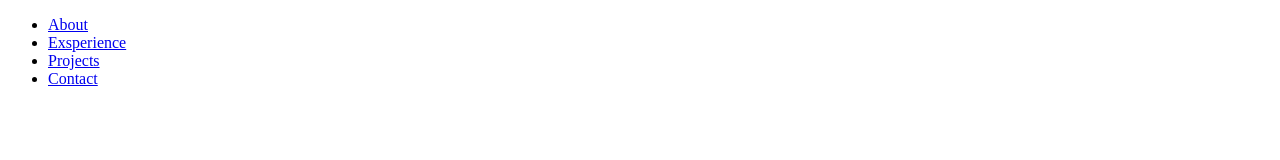
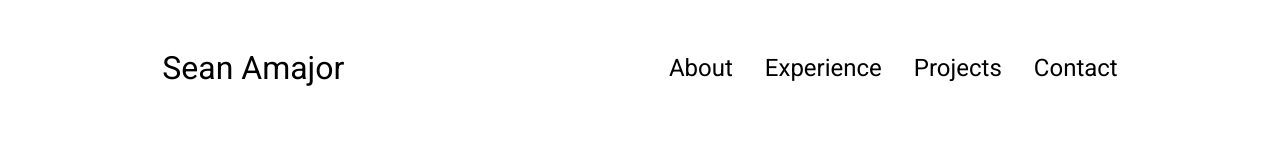
Before and after one commit to SeabsaiYay/Learning_HTML, a plain HTML site: page Index.html in a window 1280 px wide. Drawn offline with Linux system fonts and the light colour scheme.

Commit message:
finished desktop navigation

```diff
--- a/Index.html
+++ b/Index.html
@@ -9,16 +9,17 @@
 </head>
 <body>
     <nav id = "desktop-nav">
-        <div class ="logo" Sean Amajor> </div>
+        <div class ="logo">Sean Amajor </div>
         <div>
             <ul class = "nav-links">
                 <li><a href="#about">About</a></li>
-                <li><a href="#exsperience">Exsperience</a></li>
+                <li><a href="#experience">Experience</a></li>
                 <li><a href="#projects">Projects</a></li>
                 <li><a href="#contact">Contact</a></li>
             </ul>
         </div>
     </nav>
     <script src="script.js"></script>
+
 </body>
 </html>
--- a/style.css
+++ b/style.css
@@ -0,0 +1,56 @@
+
+
+@import url('https://fonts.googleapis.com/css2?family=Roboto:ital,wght@0,100..900;1,100..900&display=swap');
+
+* {
+    margin: 0;
+    padding: 0;
+}
+body{
+    font-family: "Roboto", sans-serif;
+    font-optical-sizing: auto;
+}
+
+html{
+    scroll-behavior: smooth;
+}
+
+p{
+    color: rgb(85,85,85);
+}
+a,
+.btn{
+    transition: color 300ms ease;
+}
+
+nav,
+.nav-links{
+    display: flex;
+}
+
+nav{
+    justify-content: space-around;
+    align-items: center;
+    height: 17vh;
+}
+
+.nav-links{
+    gap: 2rem;
+    list-style: none;
+    font-size: 1.5rem;
+}
+a{
+    color: black;
+    text-decoration: none;
+    text-decoration-color: grey;
+}
+
+a:hover{
+    color: green;
+    text-decoration: underline;
+    text-underline-offset: 1rem;
+    text-decoration-color: green ;
+}
+.logo{
+    font-size: 2rem;
+}
```
